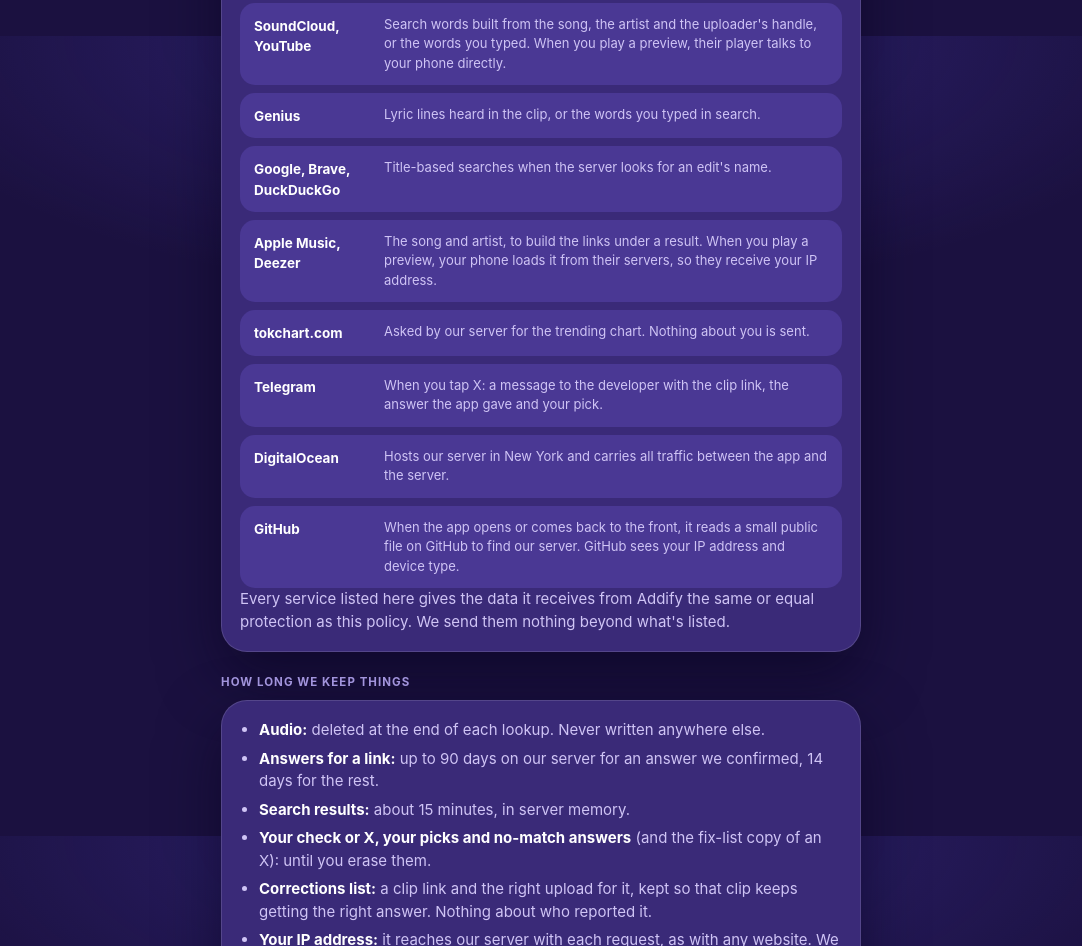
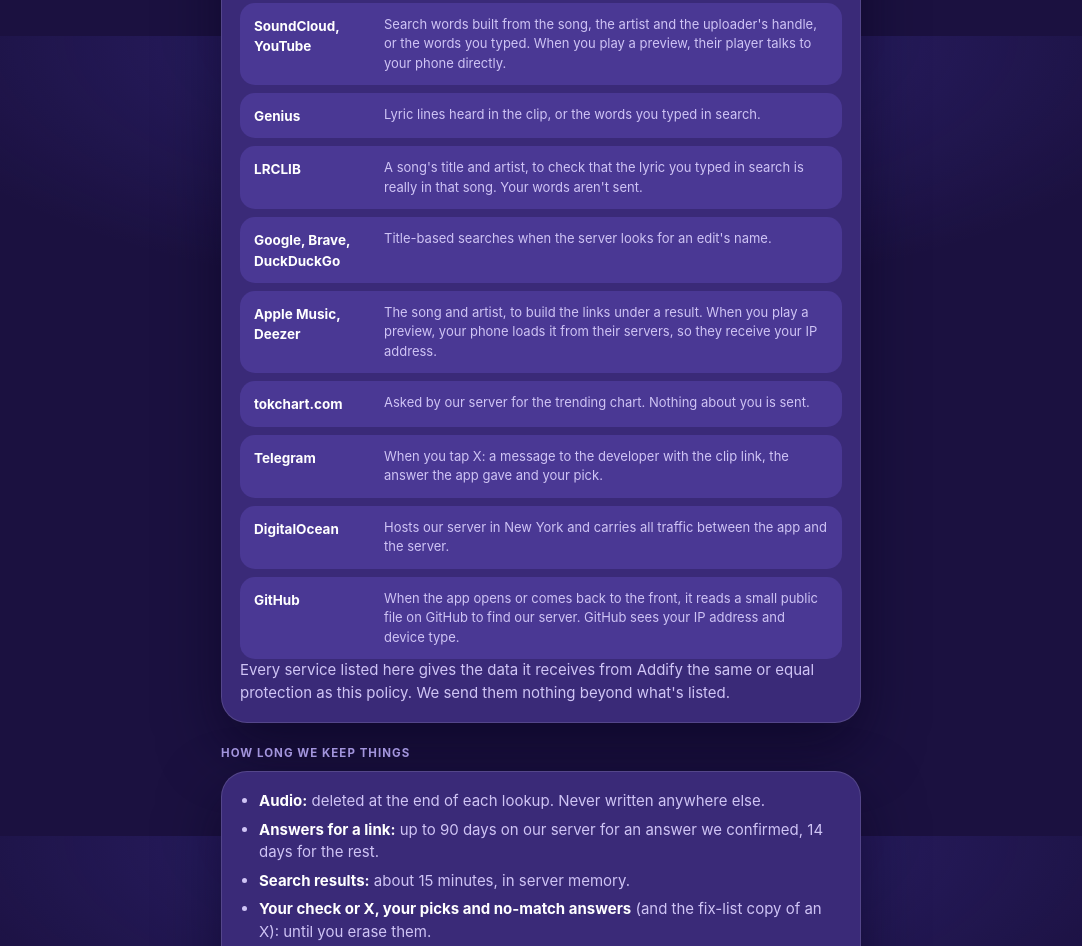
Before and after one commit to rohamghiasicw-star/addify-site, a plain HTML site: page privacy.html in a window 1280 px wide. Shown: the part 3164-4110 px from the top of the page, without its empty margins (99-1181 px from the left). Drawn offline with Linux system fonts and the light colour scheme.

Commit message:
Privacy: LRCLIB gets a song's title and artist to check a typed lyric, never the typed words

```diff
--- a/privacy.html
+++ b/privacy.html
@@ -185,6 +185,7 @@ code{background:var(--raise2); padding:2px 6px; border-radius:6px; font-size:12.
       <div class="row"><div class="who">tikwm.com</div><div class="what">A TikTok mirror our server uses to read a clip's comments, and sometimes the clip itself. It receives the link you shared.</div></div>
       <div class="row"><div class="who">SoundCloud, YouTube</div><div class="what">Search words built from the song, the artist and the uploader's handle, or the words you typed. When you play a preview, their player talks to your phone directly.</div></div>
       <div class="row"><div class="who">Genius</div><div class="what">Lyric lines heard in the clip, or the words you typed in search.</div></div>
+      <div class="row"><div class="who">LRCLIB</div><div class="what">A song's title and artist, to check that the lyric you typed in search is really in that song. Your words aren't sent.</div></div>
       <div class="row"><div class="who">Google, Brave, DuckDuckGo</div><div class="what">Title-based searches when the server looks for an edit's name.</div></div>
       <div class="row"><div class="who">Apple Music, Deezer</div><div class="what">The song and artist, to build the links under a result. When you play a preview, your phone loads it from their servers, so they receive your IP address.</div></div>
       <div class="row"><div class="who">tokchart.com</div><div class="what">Asked by our server for the trending chart. Nothing about you is sent.</div></div>
```
